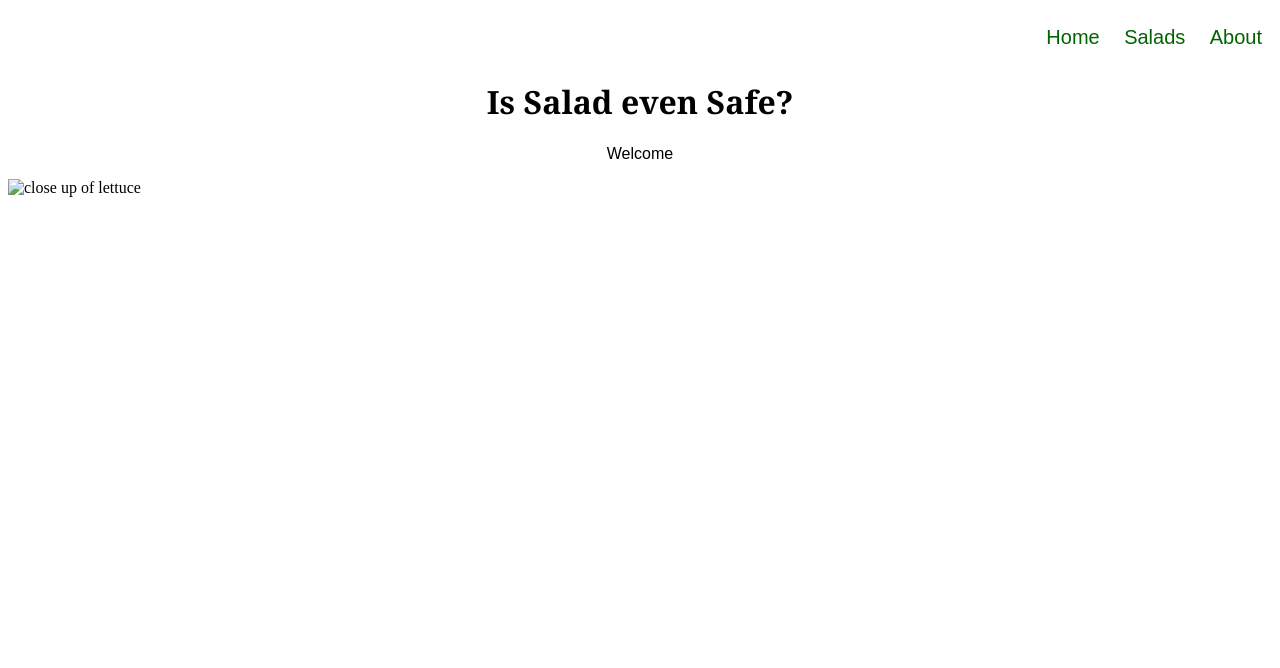
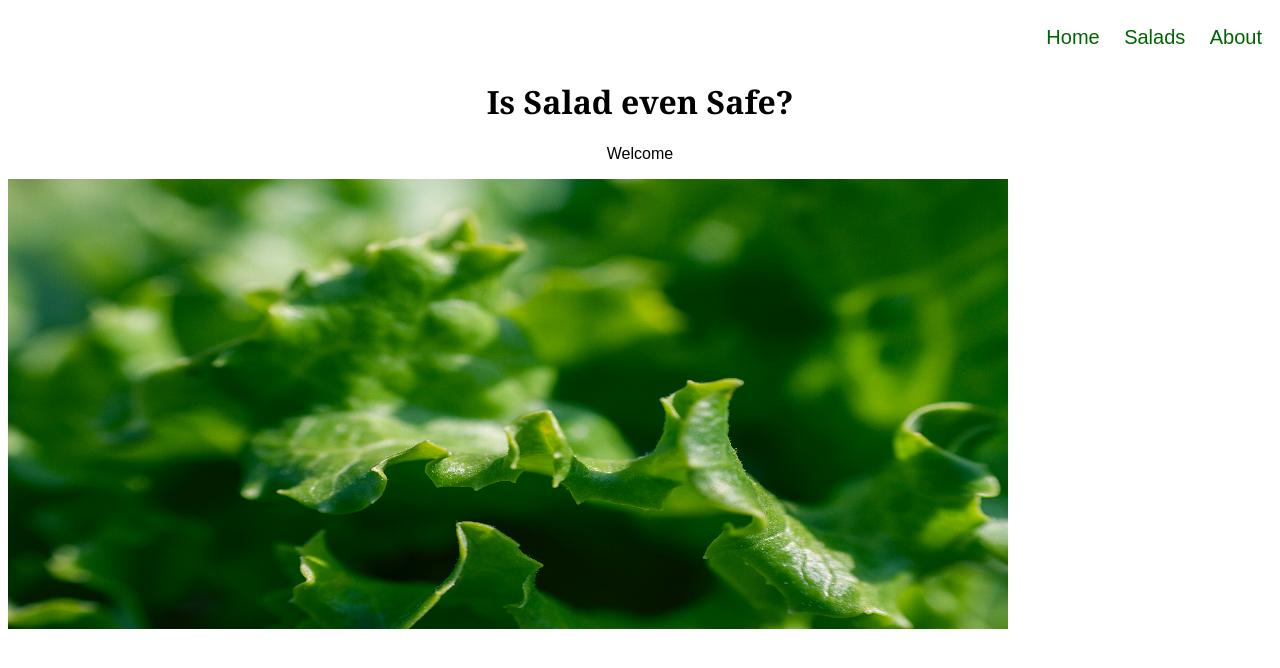
Before and after one commit to mollyemcg/mollyemcg.github.io, a plain HTML site: page index.html in a window 1280 px wide. Drawn offline with Linux system fonts and the light colour scheme.

Commit message:
fix nav and homepage image

```diff
--- a/index.html
+++ b/index.html
@@ -14,6 +14,9 @@
     </ul>
     <h1>Is Salad even Safe?</h1>
     <p>Welcome</p>
-    <img src="/assets/lettuce1.jpg" alt="close up of lettuce">
+    <img src="./assets/lettuce1.jpg"
+    alt="close up of lettuce"
+    style=width:1000px;height:450px;
+    image-align: center;
   </body>
 </html>
```
Also changed, not shown: about/index.html (+1 -1 lines), assets/FDAstatement.png (renamed from about/assets/FDAstatement.png), assets/USAtoday.png (renamed from about/assets/USAtoday.png), assets/lettuce1.jpg (renamed from about/assets/lettuce1.jpg), 3 other files.
